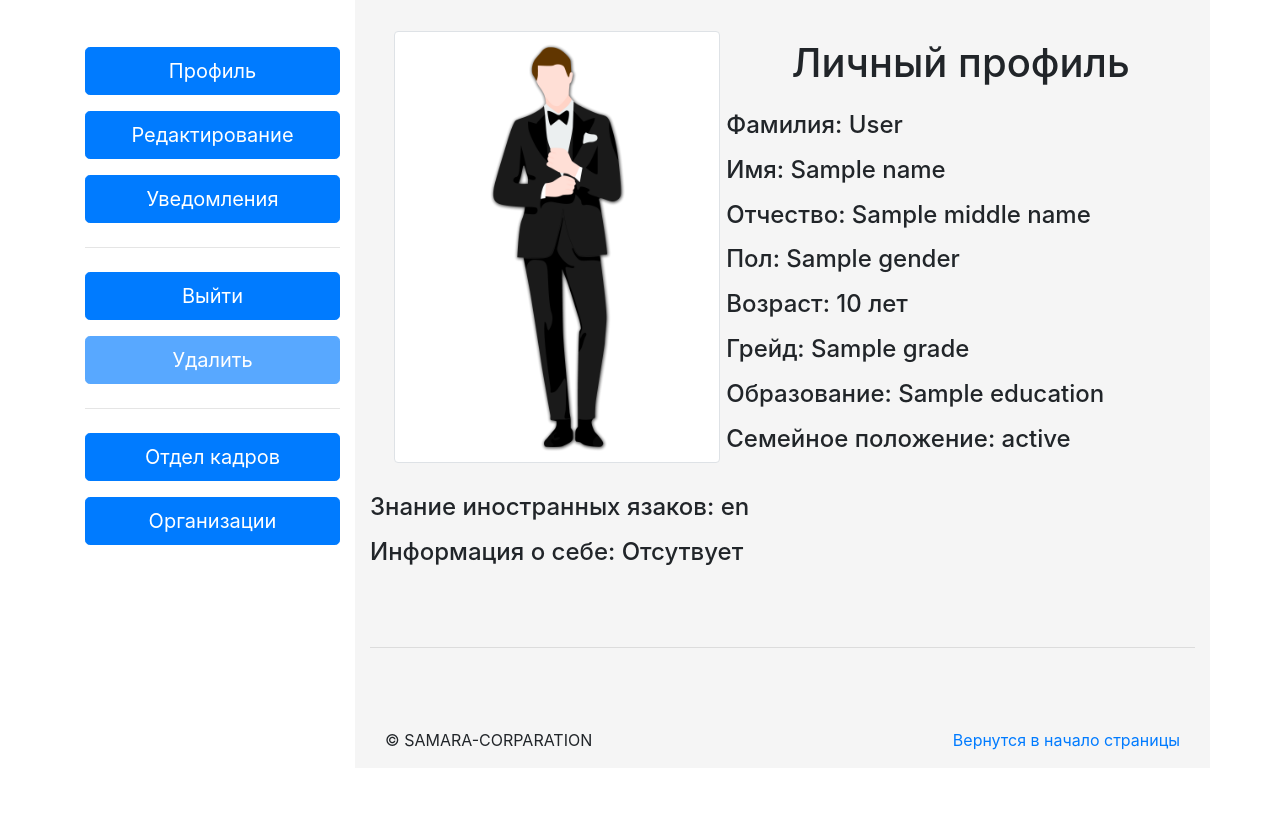
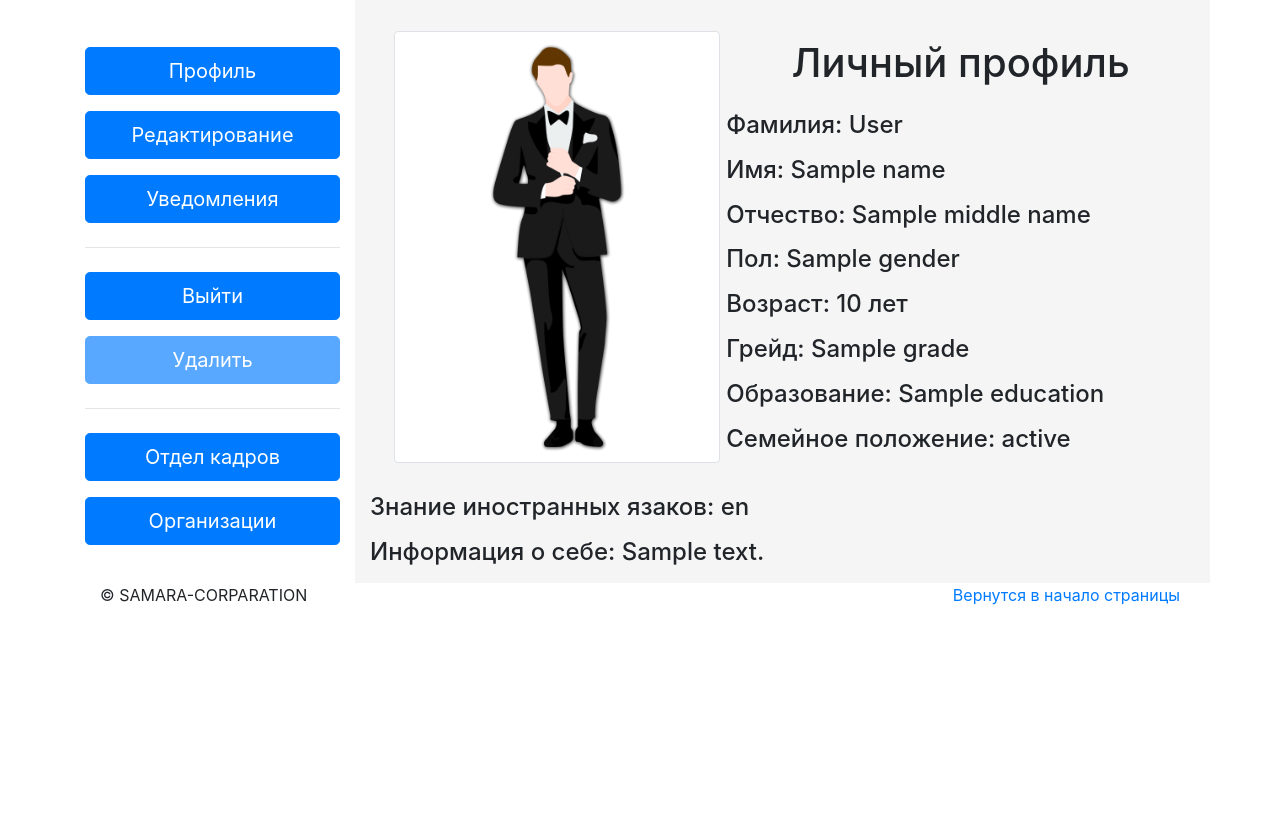
Before and after one commit to AlexandrovRoman/GosRab, a Python web app: template templates/users/profile.html in a window 1280 px wide. Shown: the part 146-962 px from the top of the page. After the commit the page ends 751 px from the top, so only its background shows below. Run offline with Jinja, Linux system fonts and the light colour scheme; the template is opened without the code that fills it: most values are stand-ins (such as "Sample title", 1, 10 or a date in 2020); some libraries are stand-ins or nearby versions.

Commit message:
Update profile past merge

```diff
--- a/templates/users/profile.html
+++ b/templates/users/profile.html
@@ -38,9 +38,8 @@
                   <div class="column">
                       <h4 class="mb-3">Знание иностранных язаков: {{ Knowledge_of_foreign_language }}</h4>
                   </div>
-                  <div class="column">
-                      <h4 class="mb-3">Информация о себе: Отсутвует</h4>
-                  <hr class="featurette-divider">
+                  <h4 class="mb-3">Информация о себе: {{ About_myself }}</h4>
+                  </div>
 
                   </div><!-- /.container -->
                   <footer class="container">
```
